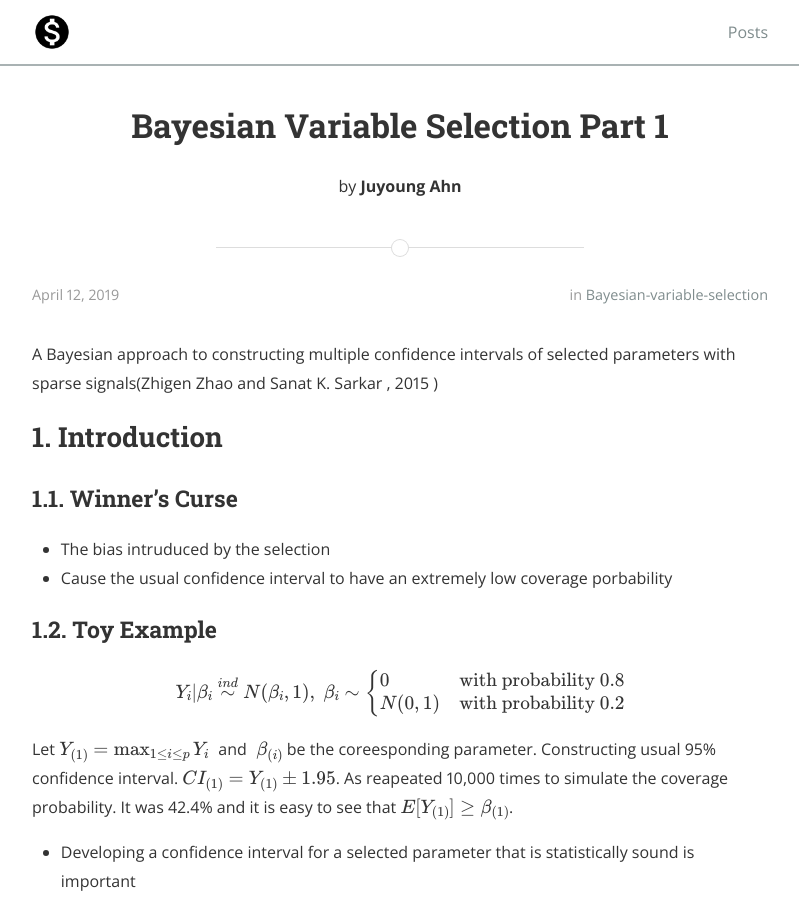
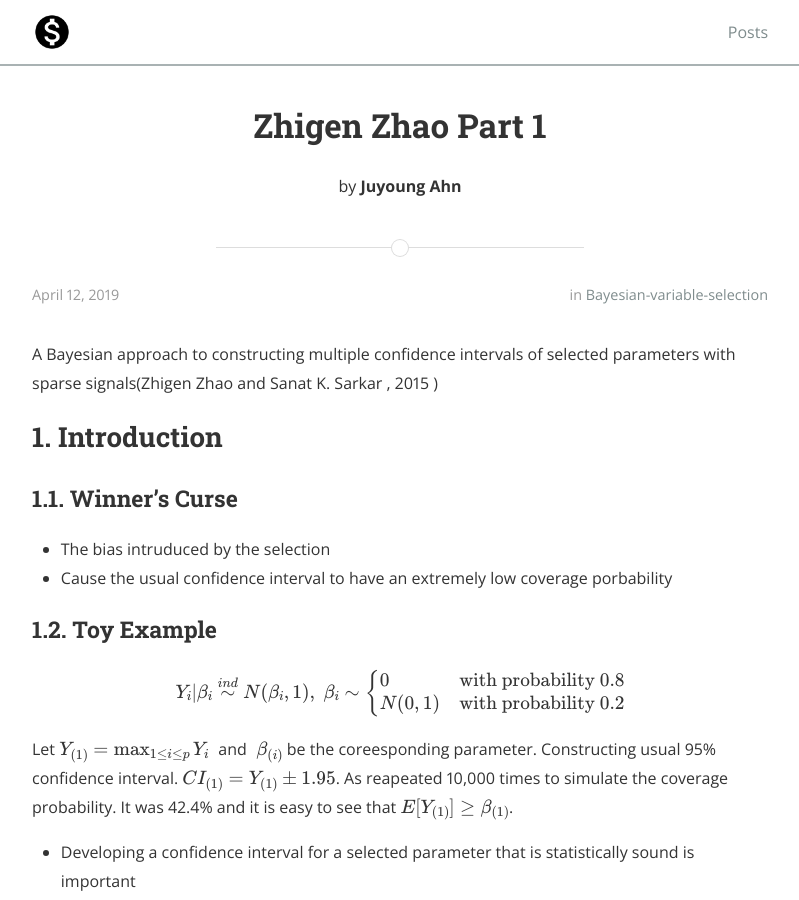
Before and after one commit to su2cstar/su2cstar.github.io, a Jekyll site: the page built from _posts/paper/2019-04-12-ZhingenZhao-Part1.md, in a window 1280 px wide and 900 px high. Shown: the whole window, without its empty margins (240-1039 px from the left). Built offline with Jekyll 4.4.1, drawn with Linux system fonts in a browser that asks for light colours; nearby versions of some CDN libraries; formulas are drawn with MathJax 3.

Commit message:
bayesian variable selection pt1

```diff
--- a/_posts/2019-04-12-Bayesian-Variable-Selection-Part1.md
+++ b/_posts/paper/2019-04-12-ZhingenZhao-Part1.md
@@ -1,6 +1,6 @@
 ---
 layout: post
-title: "Bayesian Variable Selection Part 1"
+title: "Zhigen Zhao Part 1"
 date:   2019-04-12T00:00:00
 author: Juyoung Ahn
 categories: Bayesian-Variable-Selection
```
Also changed, not shown: _posts/PRML/2019-04-05-PRML-Chapter1.md (renamed from _posts/2019-04-05-PRML-Chapter1.md).
